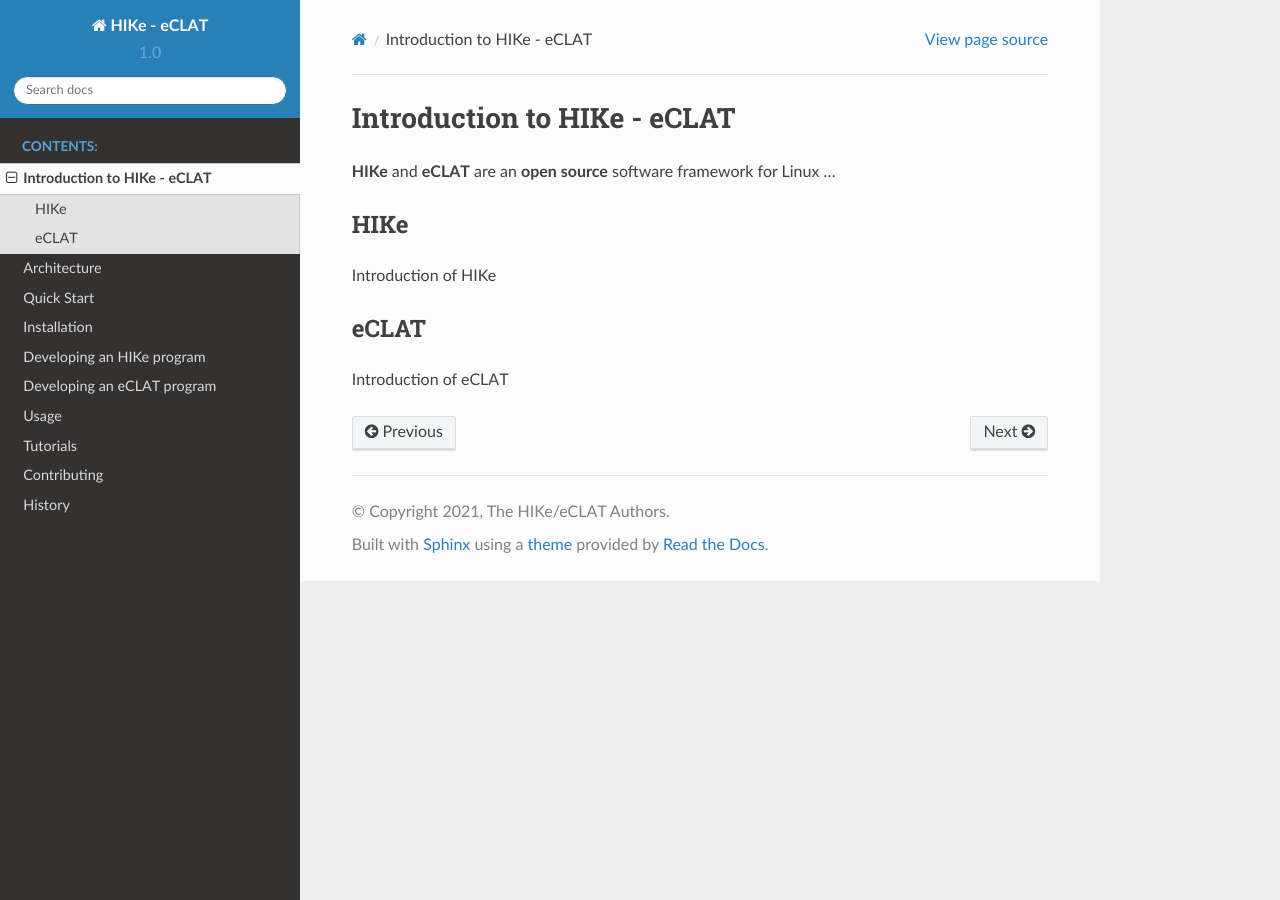
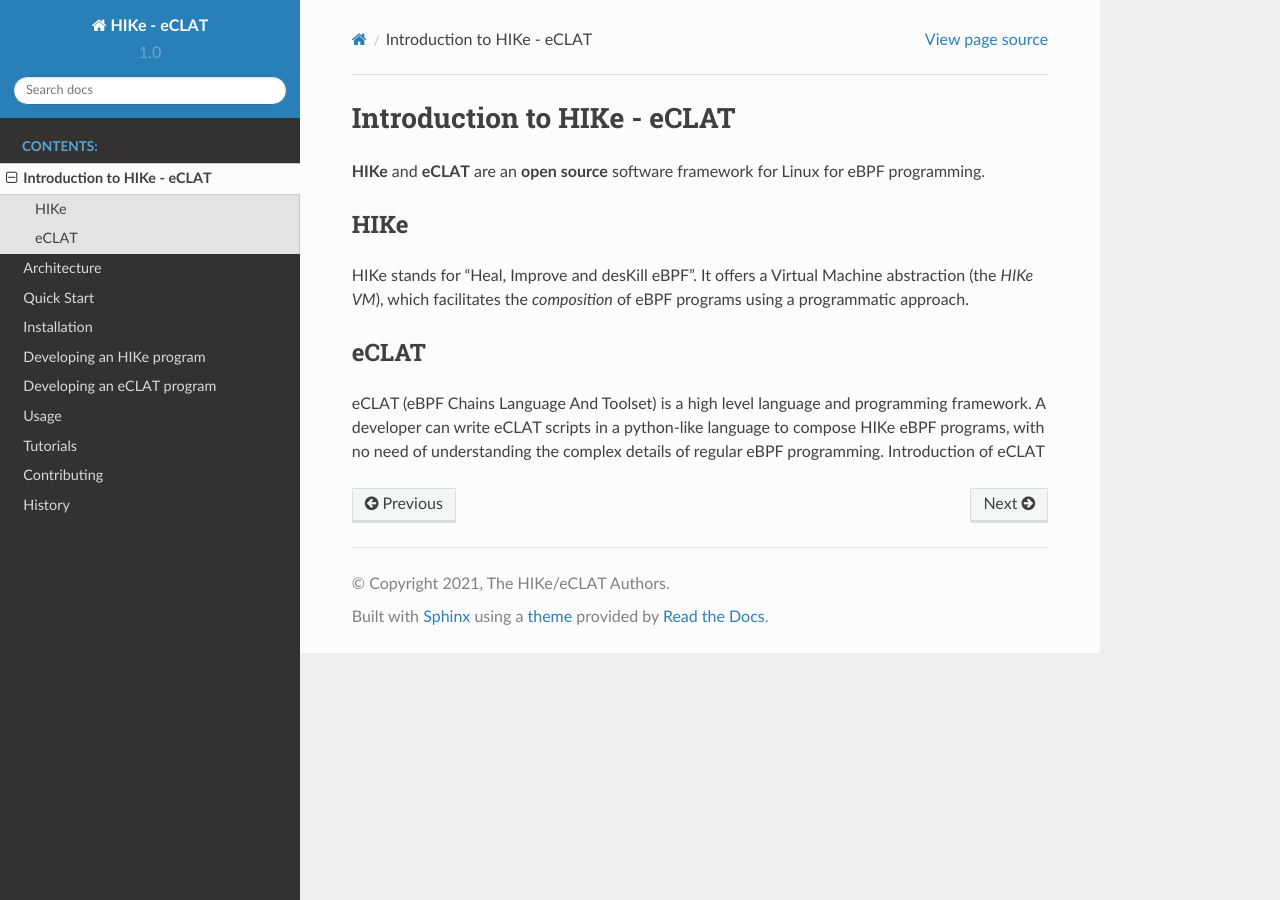
Before and after one commit to hike-eclat/docs, a Sphinx documentation site: the page built from docs/intro.rst, in a window 1280 px wide. Built offline with Sphinx 7.4.7 and the Read the Docs theme 2.0.0, drawn with Linux system fonts in a browser that asks for light colours; pages that are not in the unit, such as notebooks, are missing from menus.

Commit message:
Update intro.rst

```diff
--- a/docs/intro.rst
+++ b/docs/intro.rst
@@ -1,16 +1,17 @@
 Introduction to HIKe - eCLAT
 ============================
 
-**HIKe** and **eCLAT** are an **open source** software framework for Linux ...
+**HIKe** and **eCLAT** are an **open source** software framework for Linux for eBPF programming.
 
 
 HIKe
 ----
 
-Introduction of HIKe
+HIKe stands for "Heal, Improve and desKill eBPF". It offers a Virtual Machine abstraction (the *HIKe VM*), which facilitates the *composition* of eBPF programs using a programmatic approach.
 
 
 eCLAT
 -----
 
+eCLAT (eBPF Chains Language And Toolset) is a high level language and programming framework. A developer can write eCLAT scripts in a python-like language to compose HIKe eBPF programs, with no need of understanding the complex details of regular eBPF programming.
 Introduction of eCLAT
```
